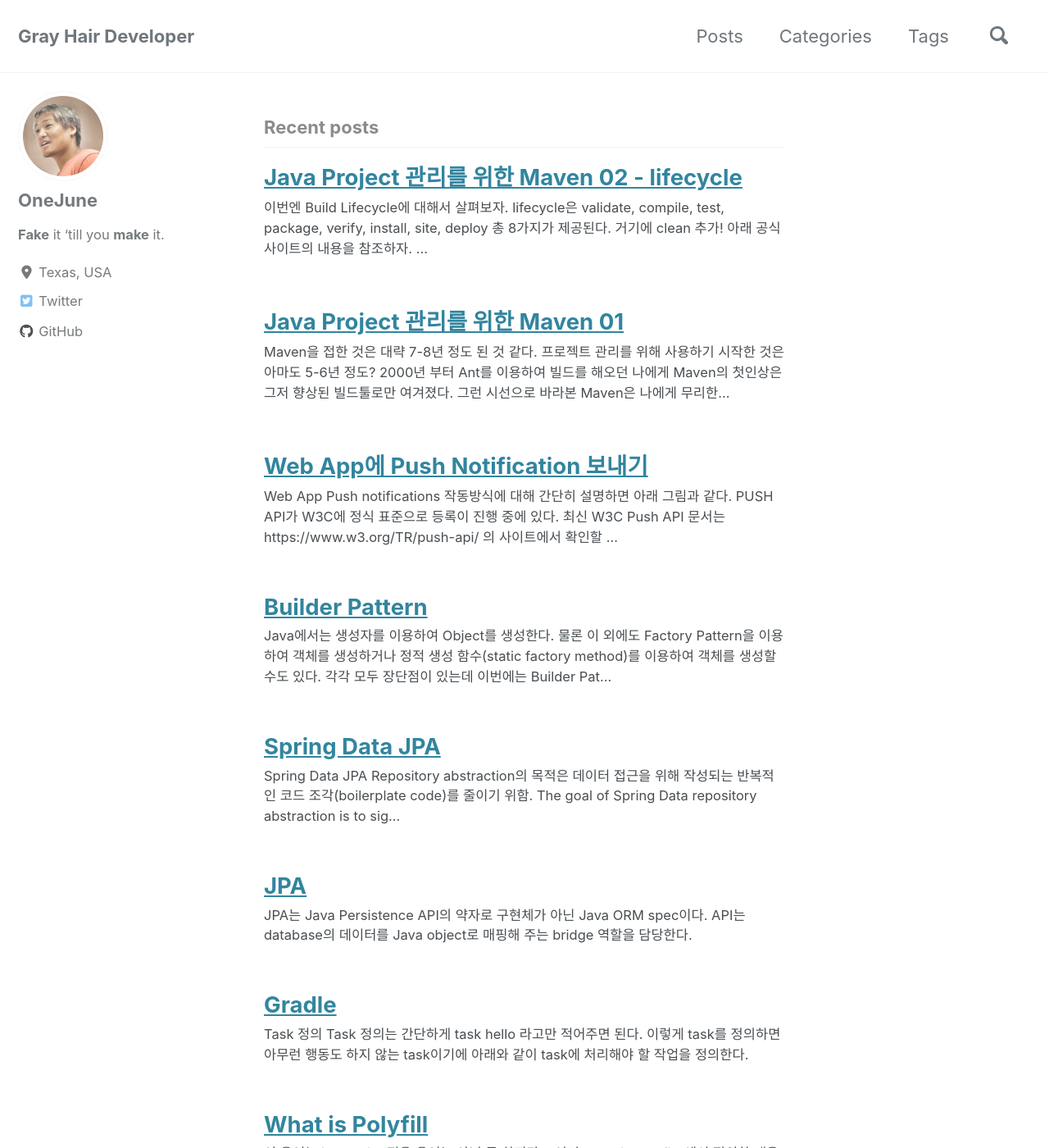
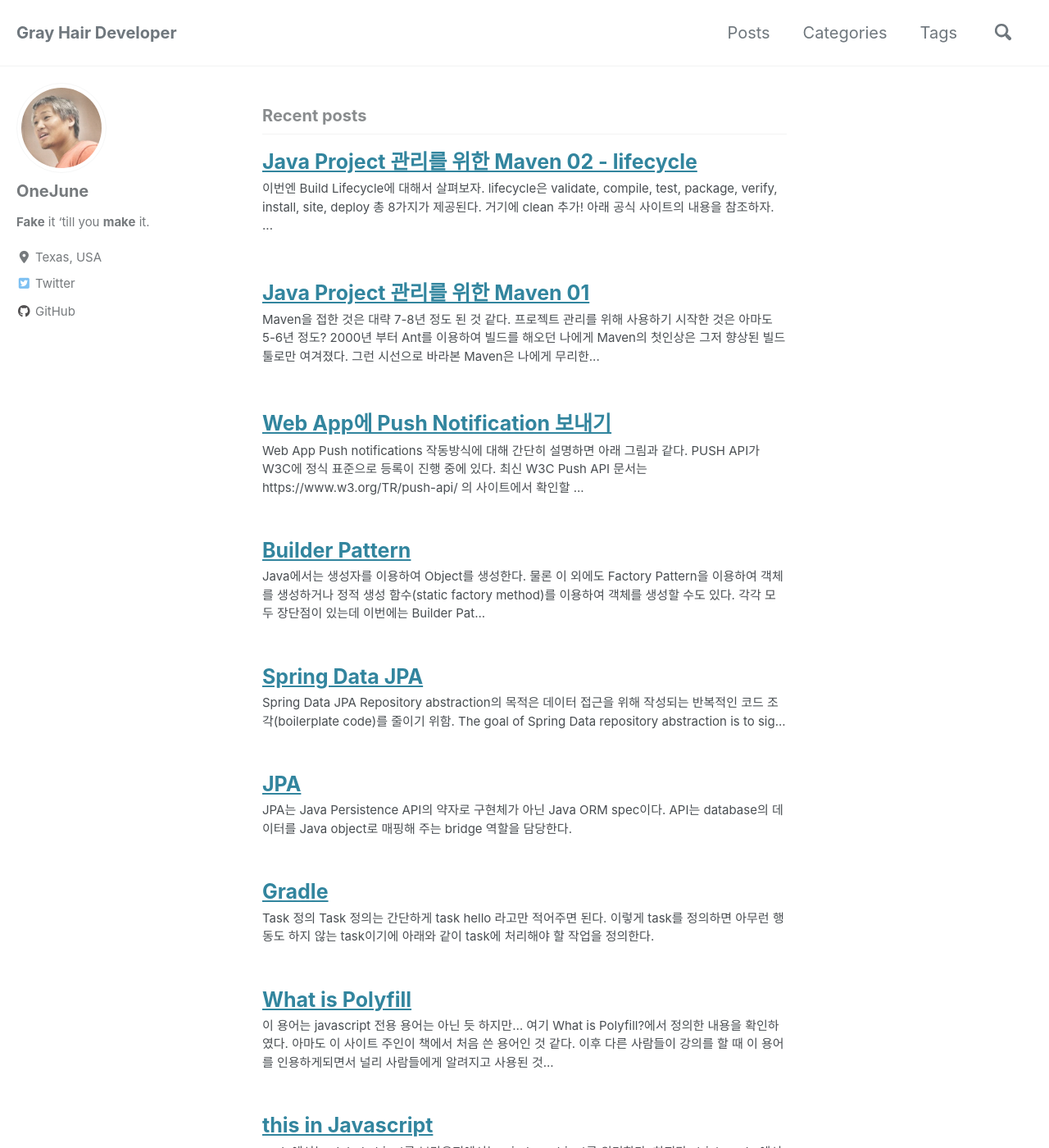
Before and after one commit to GrayhairWonjun/GrayhairWonjun.github.io, a Jekyll site: the page built from index.html, in a window 1280 px wide and 1400 px high. Shown: the whole window at 82% size. Built offline with Jekyll 4.4.1, drawn with Linux system fonts in a browser that asks for light colours; cached includes are drawn as plain includes; nearby versions of some CDN libraries; the list of posts is cut into pages by our own code.

Commit message:
change font size

```diff
--- a/_sass/minimal-mistakes/_reset.scss
+++ b/_sass/minimal-mistakes/_reset.scss
@@ -8,18 +8,18 @@ html {
   /* apply a natural box layout model to all elements */
   box-sizing: border-box;
   background-color: $background-color;
-  font-size: 16px;
+  font-size: 14px;
 
   @include breakpoint($medium) {
+    font-size: 16px;
+  }
+
+  @include breakpoint($large) {
     font-size: 18px;
   }
 
-  @include breakpoint($large) {
+  @include breakpoint($x-large) {
     font-size: 20px;
-  }
-
-  @include breakpoint($x-large) {
-    font-size: 22px;
   }
 
   -webkit-text-size-adjust: 100%;
```
